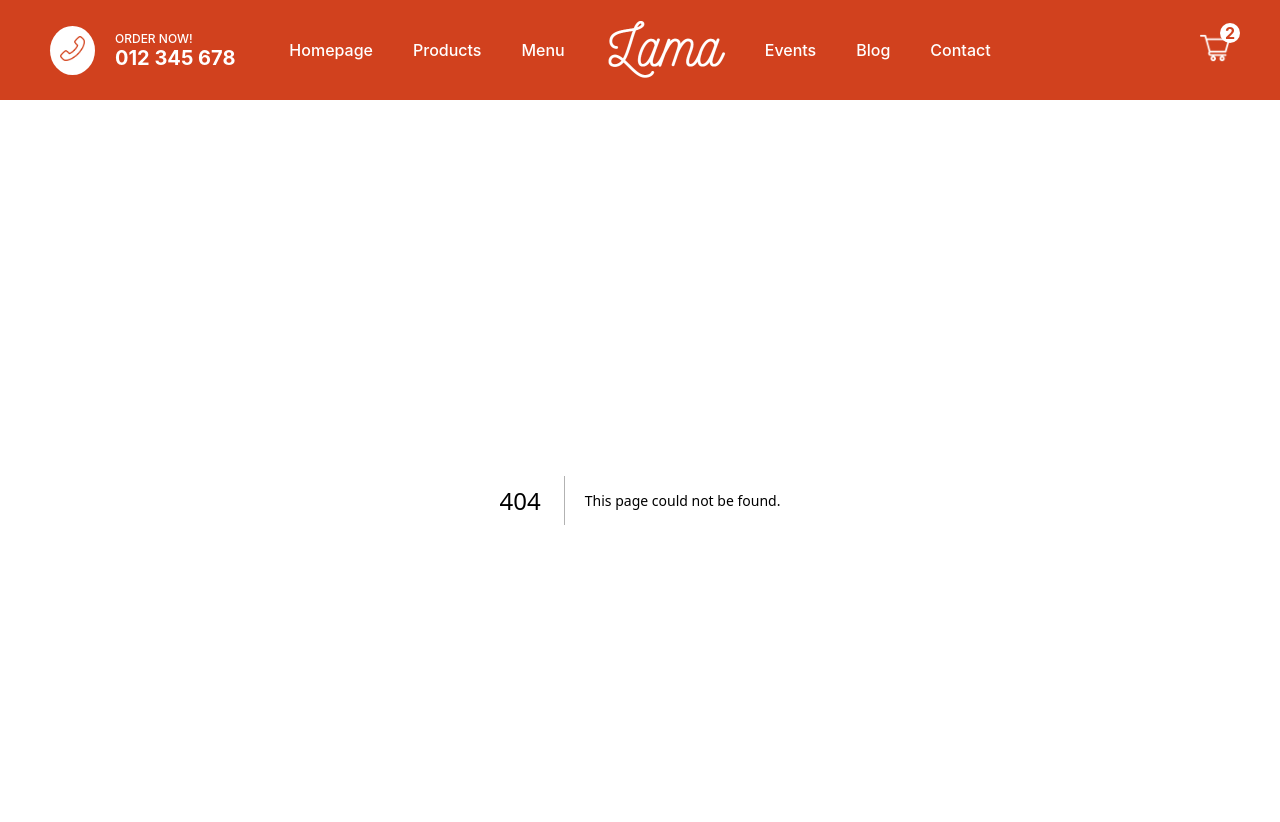
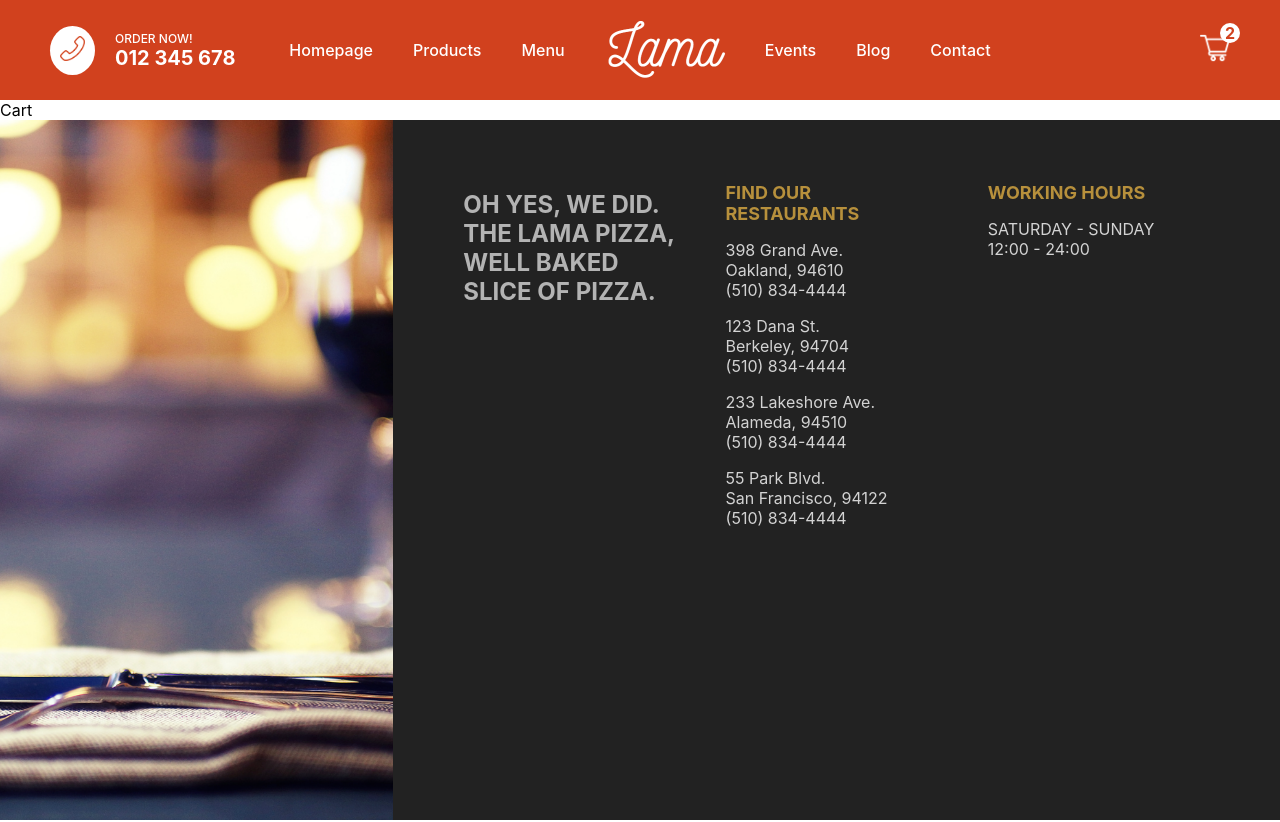
Before and after one commit to rbabaci1/my-restaurant, a Next.js app: page /Cart in a window 1280 px wide. Before the commit this address had no page. Shown: the top 822 px of the page. Built offline with nearby package versions, Linux system fonts and the light colour scheme.

Commit message:
create the Cart page

```diff
--- /dev/null
+++ b/pages/Cart.js
@@ -0,0 +1,7 @@
+import styles from '../styles/Cart.module.css';
+
+function Cart() {
+  return <div className={styles.container}>Cart</div>;
+}
+
+export default Cart;
--- /dev/null
+++ b/styles/Cart.module.css
@@ -0,0 +1,2 @@
+.container {
+}
```
Also changed, not shown: pages/product/[id].js (+6 -1 lines).
